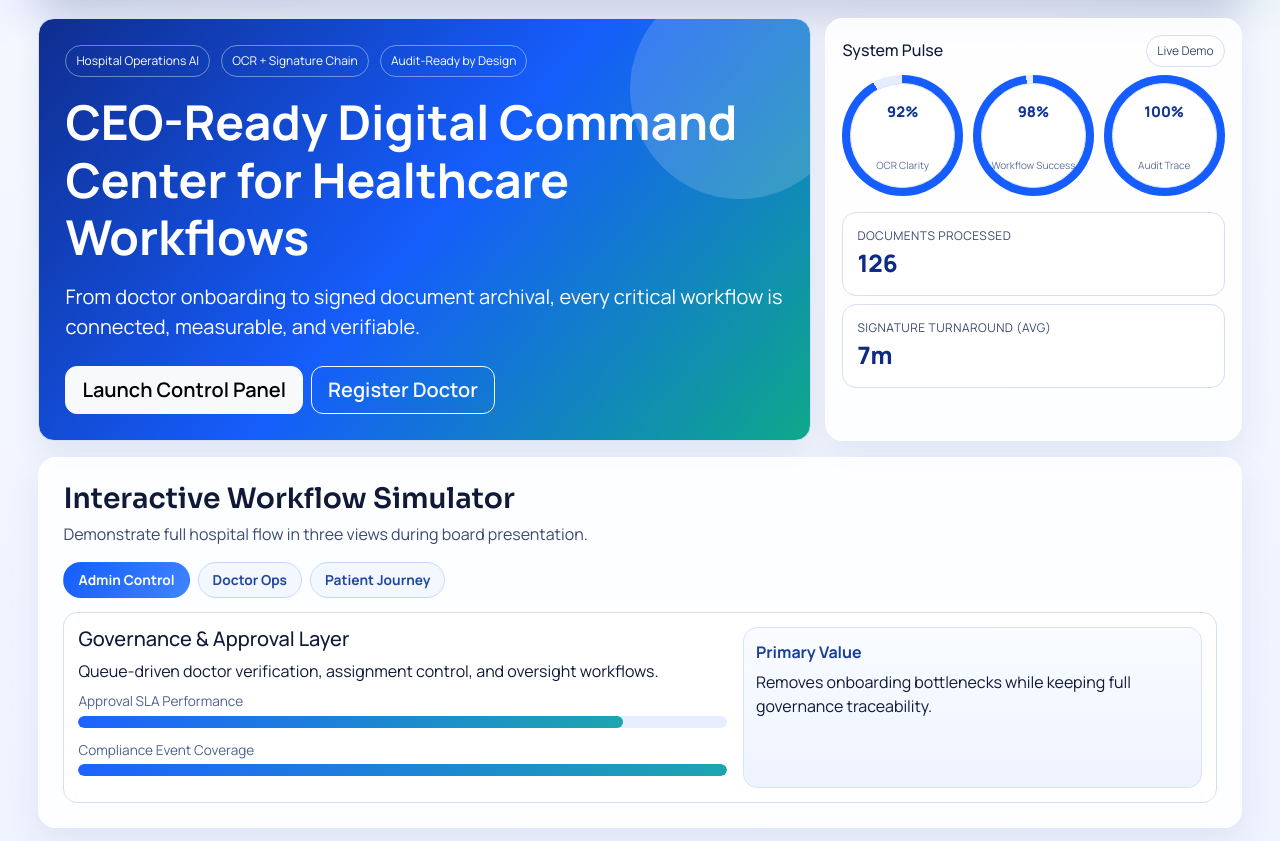
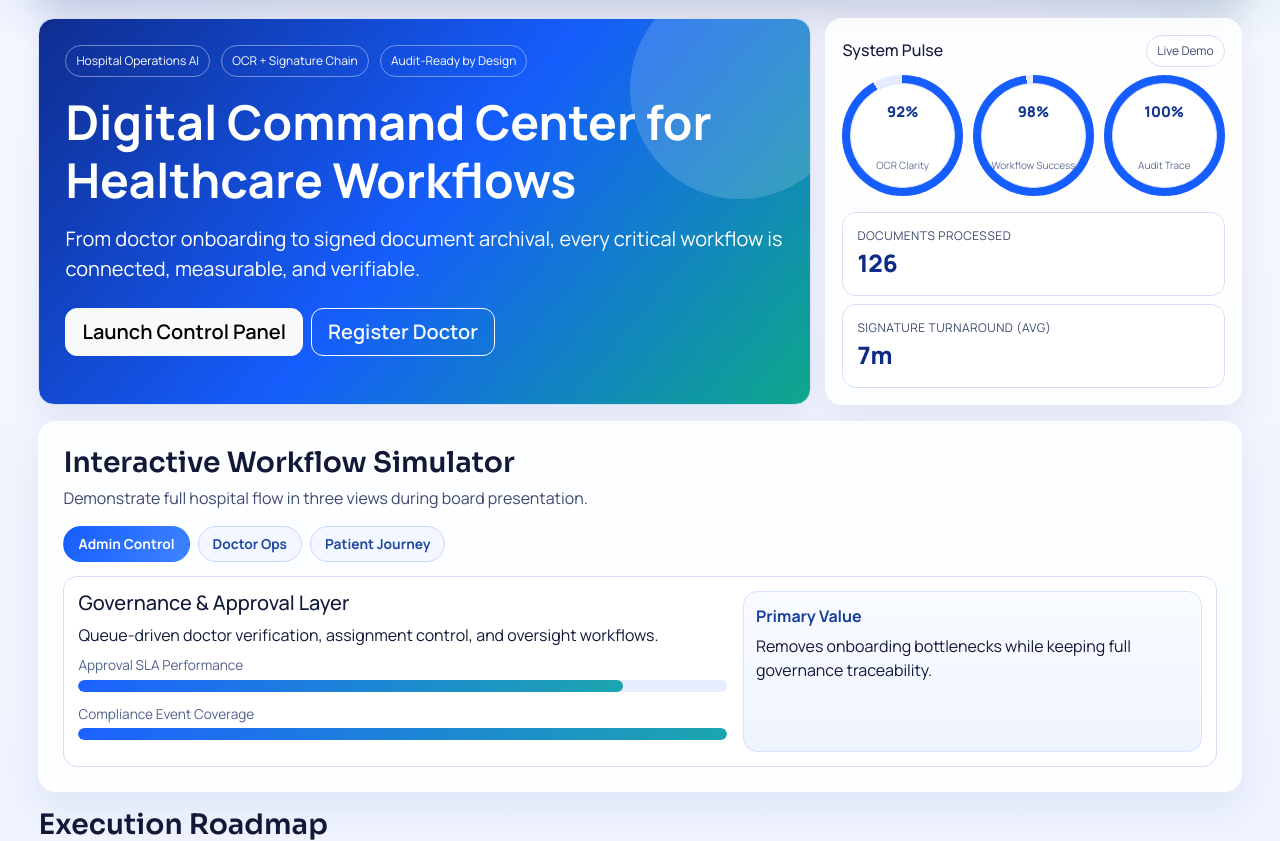
Before and after one commit to smit2643/hospital-ai-command-center, a Django app: page / in a window 1280 px wide. Shown: the part 98-939 px from the top of the page. Run offline with Django 5.2, Linux system fonts and the light colour scheme; parts of the project's set-up code (start-up, migrations or seed data) failed here and were passed over.

Commit message:
fix(home): remove 'CEO-Ready' from the Digital Command Center heading

```diff
--- a/templates/core/home.html
+++ b/templates/core/home.html
@@ -8,7 +8,7 @@
         <span class="hero-chip">OCR + Signature Chain</span>
         <span class="hero-chip">Audit-Ready by Design</span>
       </div>
-      <h1 class="display-5 fw-bold mb-3">CEO-Ready Digital Command Center for Healthcare Workflows</h1>
+      <h1 class="display-5 fw-bold mb-3"> Digital Command Center for Healthcare Workflows</h1>
       <p class="lead mb-4">From doctor onboarding to signed document archival, every critical workflow is connected, measurable, and verifiable.</p>
       <div class="d-flex flex-wrap gap-2">
         <a href="/login/" class="btn btn-light btn-lg">Launch Control Panel</a>
```
